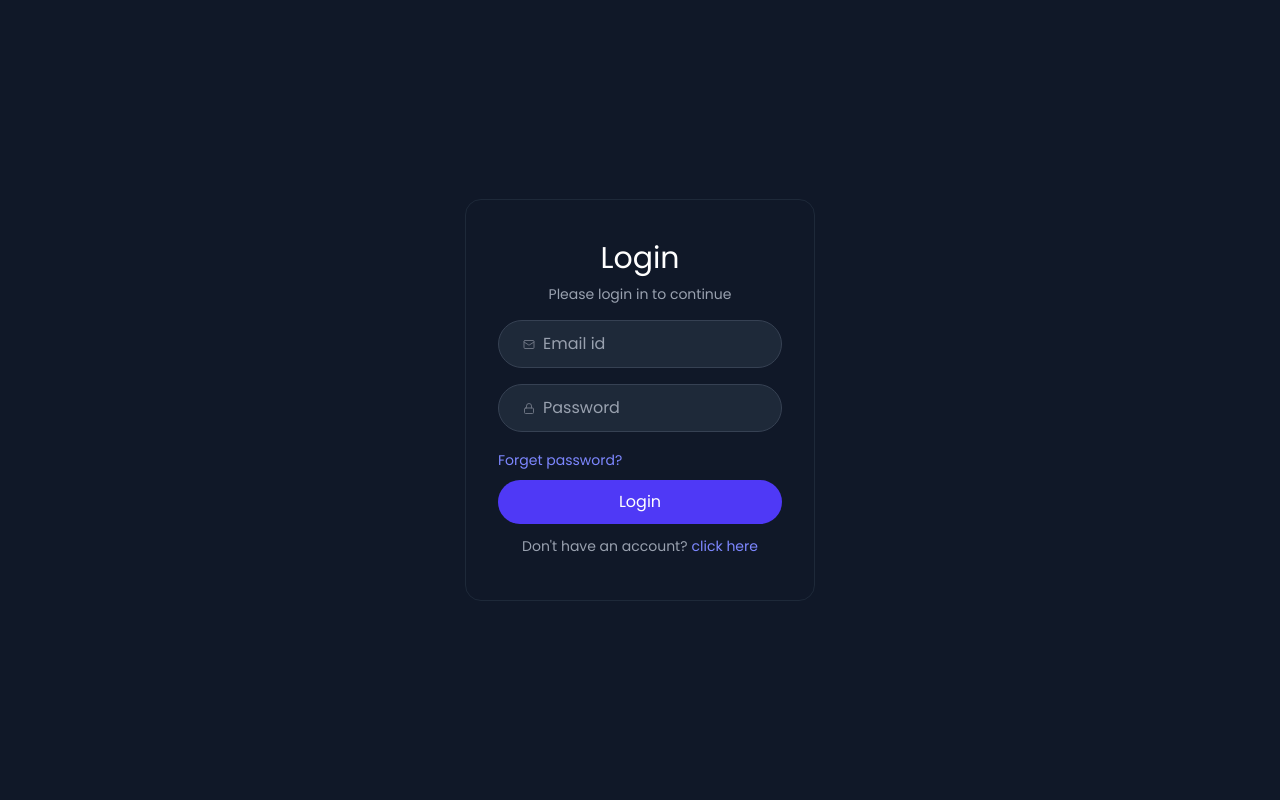
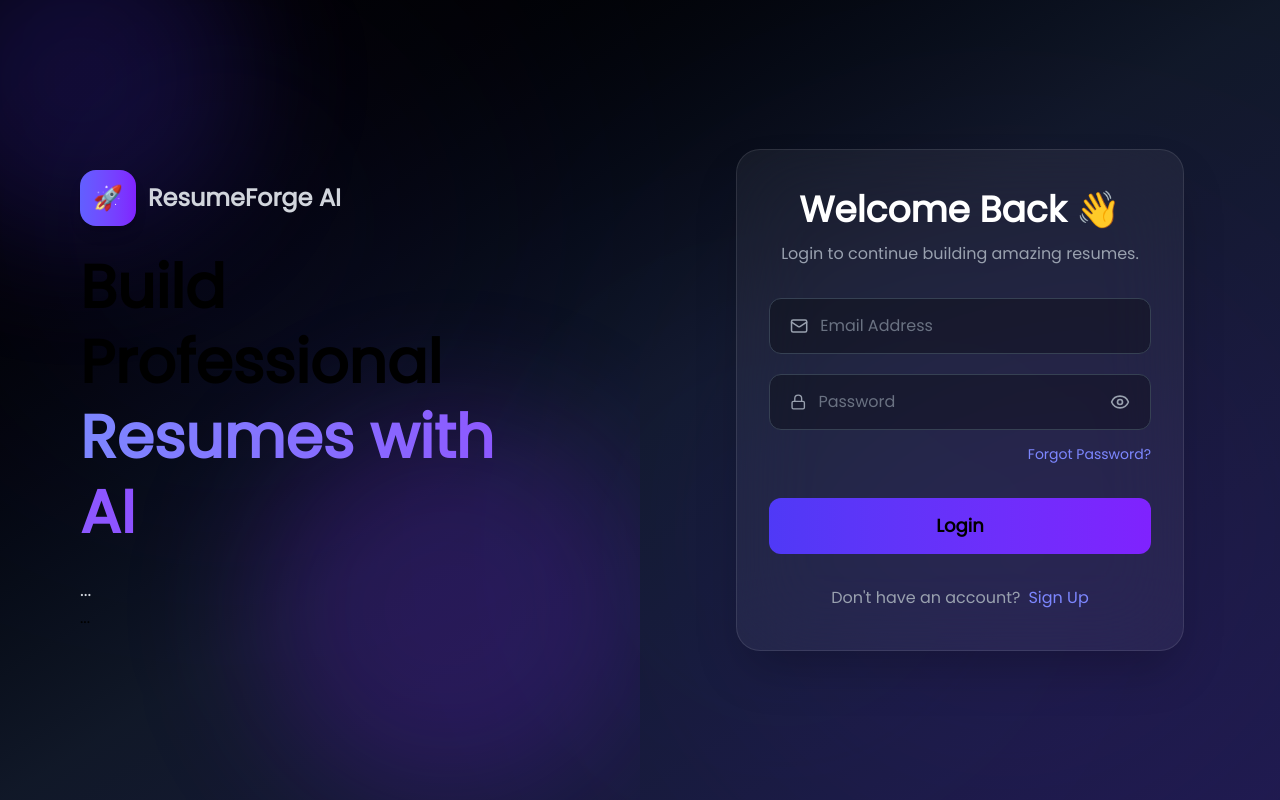
Before and after one commit to ayush6386570344/resumebuilder, a React (Vite) app in the folder client/: page /app in a window 1280 px wide. Built offline with nearby package versions, Linux system fonts and the light colour scheme.

Commit message:
Improve UI for hero, features, and login page

```diff
--- a/client/src/component/home/hero.jsx
+++ b/client/src/component/home/hero.jsx
@@ -1,79 +1,129 @@
+import React, { useState } from "react";
+import { Sparkles, CheckCircle, ArrowRight } from "lucide-react";
+import { useSelector } from "react-redux";
+import { useNavigate, Link } from "react-router-dom";
 
-
-import React, { useState } from "react";
-import { useSelector } from "react-redux";
-import { useNavigate } from "react-router-dom";
-import { Link } from "react-router-dom";
 const Hero = () => {
   const [isMenuOpen, setIsMenuOpen] = useState(false);
-  const navigate=useNavigate();
-  const {user}=useSelector(state=>state.auth)
+
+  const navigate = useNavigate();
+  const { user } = useSelector((state) => state.auth);
 
   return (
-    <div className="bg-black text-white min-h-screen relative overflow-hidden">
-      <nav className="flex items-center justify-between w-full py-4 px-6 md:px-16 lg:px-24 xl:px-32">
-        <h1 className="text-2xl font-bold">Resume builder</h1>
+    <div className="bg-black text-white min-h-screen overflow-hidden">
+      {/* Navbar */}
+      <nav className="flex items-center justify-between w-full py-5 px-6 md:px-16 lg:px-24">
+        <h1 className="text-3xl font-bold text-indigo-400">
+          ResumeForge AI
+        </h1>
 
-        <div className="hidden md:flex items-center gap-8">
-          <a href="/">Home</a>
-          <a href="/products">Products</a>
-          <a href="/stories">Stories</a>
-          <a href="/pricing">Pricing</a>
-        </div>
-
-        <button hidden={user} onClick={()=>navigate('/app?state=login')}  className="hidden md:block px-6 py-2.5 bg-indigo-600 rounded-full">
+        {!user ? (
+          <button
+            onClick={() => navigate("/app?state=login")}
+            className="hidden md:block px-7 py-2.5 bg-indigo-600 hover:bg-indigo-700 rounded-full transition"
+          >
             Login
           </button>
-        <Link to='/app' className='hidden md:block px-8 py-2 bg-green-500 hover:bg-green-700 active:scale-95 transition-all rounded-full text-white' hidden={!user} > Dashboard</Link>
+        ) : (
+          <Link
+            to="/app"
+            className="hidden md:block px-7 py-2.5 bg-green-500 hover:bg-green-600 rounded-full transition"
+          >
+            Dashboard
+          </Link>
+        )}
 
         <button
-          className="md:hidden"
+          className="md:hidden text-3xl"
           onClick={() => setIsMenuOpen(true)}
         >
           ☰
         </button>
       </nav>
 
+      {/* Mobile Menu */}
       {isMenuOpen && (
-        <div className="fixed inset-0 bg-black z-50 flex flex-col items-center justify-center gap-8">
-          <a href="/">Home</a>
-          <a href="/products">Products</a>
-          <a href="/stories">Stories</a>
-          <a href="/pricing">Pricing</a>
-
-          <button onClick={() => setIsMenuOpen(false)}>
+        <div className="fixed inset-0 bg-black z-50 flex flex-col items-center justify-center gap-8 text-xl">
+          <button
+            onClick={() => setIsMenuOpen(false)}
+            className="absolute top-8 right-8 text-3xl"
+          >
             ✕
           </button>
         </div>
       )}
 
-      {/* Hero Section */}
-      <section className="flex flex-col md:flex-row items-center justify-between px-6 md:px-16 lg:px-24 py-20">
-        <div>
-          <h1 className="text-5xl md:text-6xl font-bold">
-            Intelligent AI tools built to help.
+      {/* Hero */}
+      <section className="max-w-7xl mx-auto px-6 md:px-16 py-20 flex flex-col-reverse lg:flex-row items-center justify-between gap-16">
+
+        {/* Left */}
+        <div className="max-w-xl">
+
+          <div className="inline-flex items-center gap-2 px-4 py-2 rounded-full bg-zinc-900 border border-zinc-700 mb-6">
+            <Sparkles className="w-4 h-4 text-indigo-400" />
+            <span className="text-sm text-gray-300">
+              AI Powered Resume Builder
+            </span>
+          </div>
+
+          <h1 className="text-5xl lg:text-6xl font-extrabold leading-tight">
+            Build an <span className="text-indigo-500">ATS-Friendly</span>{" "}
+            Resume in Minutes
           </h1>
 
-          <p className="mt-4 text-gray-300 max-w-lg">
-            Create,edit and download professional resumes with AI-powered assistance.
+          <p className="text-gray-400 mt-6 text-lg leading-8">
+            ResumeForge AI helps you create professional resumes using
+            Google Gemini AI, modern templates, live preview,
+            image upload, and one-click PDF download.
           </p>
 
-          <div className="flex gap-4 mt-8">
-            <button onClick={()=>navigate('/app?state=register')} className="bg-indigo-600 px-7 py-3 rounded-md hidden={user}">
+          {/* Features */}
+          <div className="space-y-4 mt-8">
+
+            <div className="flex items-center gap-3">
+              <CheckCircle className="text-green-500 w-5 h-5" />
+              <span>AI-powered resume optimization</span>
+            </div>
+
+            <div className="flex items-center gap-3">
+              <CheckCircle className="text-green-500 w-5 h-5" />
+              <span>ATS-friendly resume templates</span>
+            </div>
+
+            <div className="flex items-center gap-3">
+              <CheckCircle className="text-green-500 w-5 h-5" />
+              <span>Real-time preview & cloud storage</span>
+            </div>
+
+          </div>
+
+          {/* Buttons */}
+          <div className="flex gap-4 mt-10">
+
+            {!user && (
+              <button
+                onClick={() => navigate("/app?state=register")}
+                className="flex items-center gap-2 bg-indigo-600 hover:bg-indigo-700 px-7 py-3 rounded-lg font-medium transition"
+              >
                 Get Started
+                <ArrowRight size={18} />
               </button>
+            )}
 
-            <button className="border border-gray-500 px-6 py-3 rounded-md">
-              Watch Demo
-            </button>
+
+
           </div>
         </div>
 
+        {/* Right */}
+        <div className="flex justify-center">
           <img
             src="https://raw.githubusercontent.com/prebuiltui/prebuiltui/main/assets/hero/hero-section-showcase-4.png"
-          alt="hero"
-          className="max-w-md mt-10 md:mt-0"
+            alt="Resume Builder"
+            className="max-w-lg w-full drop-shadow-2xl"
           />
+        </div>
+
       </section>
     </div>
   );
--- a/client/src/pages/login.jsx
+++ b/client/src/pages/login.jsx
@@ -1,5 +1,90 @@
+// import React from 'react'
+// import {Lock, Mail, User2Icon} from "lucide-react";
+// import api from '../config/api';
+// import { useDispatch } from 'react-redux';
+// import { login } from '../app/features/authslice';
+// import toast from 'react-hot-toast';
+// const   Login = () => {
+//     console.log("i am in  login page");
+//   const query=new URLSearchParams(window.location.search)
+//   const urlState=query.get('state')
+//   const [state, setState] = React.useState(urlState|| "login")
+//     const [formData, setFormData] = React.useState({
+//         name: '',
+//         email: '',
+//         password: ''
+//     })
+//     const dispatch=useDispatch();
+//     const handleSubmit = async(e) => {
+//         e.preventDefault()
+//         try{
+//             const {data}=await api.post(`/api/users/${state}`,formData)
+//             dispatch(login(data));
+//             localStorage.setItem('token',data.token);
+//             toast.success(data.message)
+//         }
+
+//         catch(error){
+
+//             toast(error?.response?.data?.message || error.message)
+//         }
+//     }
+//     const handleChange = (e) => {
+//         const { name, value } = e.target
+//         setFormData(prev => ({ ...prev, [name]: value }))
+//     }
+//   return (
+//     <div className="flex items-center justify-center min-h-screen bg-gray-900">
+//        <form
+//             onSubmit={handleSubmit}
+//             className="sm:w-87.5 w-full text-center bg-gray-900 border border-gray-800 rounded-2xl px-8">
+//             <h1 className="text-white text-3xl mt-10 font-medium">
+//                 {state === "login" ? "Login" : "Sign up"}
+//             </h1>
+
+//             <p className="text-gray-400 text-sm mt-2">Please {state} in to continue</p>
+
+//             {state !== "login" && (
+//                 <div className="flex items-center mt-6 w-full bg-gray-800 border border-gray-700 h-12 rounded-full overflow-hidden pl-6 gap-2 ">
+//                   <User2Icon size={16} color='687280'/>
+//                     <input type="text" name="name" placeholder="Name" className="w-full bg-transparent text-white placeholder-gray-400 border-none outline-none " value={formData.name} onChange={handleChange} required />
+//                 </div>
+//             )}
+
+//             <div className="flex items-center w-full mt-4 bg-gray-800 border border-gray-700 h-12 rounded-full overflow-hidden pl-6 gap-2 ">
+//                 <Mail size={13} color='#6B7280'/>
+//                 <input type="email" name="email" placeholder="Email id" className="w-full bg-transparent text-white placeholder-gray-400 border-none outline-none " value={formData.email} onChange={handleChange} required />
+//             </div>
+
+//             <div className=" flex items-center mt-4 w-full bg-gray-800 border border-gray-700 h-12 rounded-full overflow-hidden pl-6 gap-2 ">
+//               <Lock size={13} color='#6B7280'/>
+//                 <input type="password" name="password" placeholder="Password" className="w-full bg-transparent text-white placeholder-gray-400 border-none outline-none" value={formData.password} onChange={handleChange} required />
+//             </div>
+
+//             <div className="mt-4 text-left">
+//                 <button className="text-sm text-indigo-400 hover:underline">
+//                     Forget password?
+//                 </button>
+//             </div>
+
+//             <button type="submit" className="mt-2 w-full h-11 rounded-full text-white bg-indigo-600 hover:bg-indigo-500 transition " >
+//                 {state === "login" ? "Login" : "Sign up"}
+//             </button>
+
+//             <p onClick={() => setState(prev => prev === "login" ? "register" : "login") } className="text-gray-400 text-sm mt-3 mb-11 cursor-pointer" >
+//                 {state === "login" ? "Don't have an account?" : "Already have an account?"}
+//                 <span className="text-indigo-400 hover:underline ml-1">click here</span>
+//             </p>
+//         </form>
+//     </div>
+//   )
+// }
+
+// export default  Login
+
+
 import React from 'react'
-import {Lock, Mail, User2Icon} from "lucide-react";
+import { Lock, Mail, User2Icon, Eye, EyeOff } from "lucide-react";
 import api from '../config/api';
 import { useDispatch } from 'react-redux';
 import { login } from '../app/features/authslice';
@@ -9,6 +94,7 @@ const   Login = () => {
   const query=new URLSearchParams(window.location.search)
   const urlState=query.get('state')
   const [state, setState] = React.useState(urlState|| "login")
+  const [showPassword, setShowPassword] = React.useState(false);
     const [formData, setFormData] = React.useState({
         name: '',
         email: '',
@@ -34,50 +120,182 @@ const   Login = () => {
         setFormData(prev => ({ ...prev, [name]: value }))
     }
   return (
-    <div className="flex items-center justify-center min-h-screen bg-gray-900">
+  <div className="min-h-screen bg-gradient-to-br from-black via-gray-900 to-indigo-950 flex">
+
+<div className="absolute top-20 left-20 h-72 w-72 bg-indigo-600 rounded-full blur-[160px] opacity-20"></div>
+
+<div className="absolute bottom-20 right-20 h-96 w-96 bg-violet-600 rounded-full blur-[180px] opacity-20"></div>
+
+<div className="absolute top-1/2 left-1/2 h-72 w-72 bg-blue-500 rounded-full blur-[150px] opacity-10"></div>
+
+    {/* Left Section */}
+    <div className="hidden lg:flex w-1/2 flex-col justify-center px-20 relative overflow-hidden">
+
+      <div className="absolute w-80 h-80 bg-indigo-600/20 rounded-full blur-3xl -top-20 -left-20"></div>
+      <div className="absolute w-96 h-96 bg-violet-600/20 rounded-full blur-3xl bottom-0 right-0"></div>
+
+     <div className="relative z-10">
+
+  <div className="flex items-center gap-3 mb-6">
+    <div className="w-14 h-14 rounded-2xl bg-gradient-to-r from-indigo-500 to-violet-600 flex items-center justify-center text-2xl shadow-lg">
+      🚀
+    </div>
+
+    <span className="text-2xl font-semibold text-gray-300">
+      ResumeForge AI
+    </span>
+  </div>
+
+  <h1 className="text-6xl font-extrabold leading-tight">
+    Build Professional
+    <br />
+
+    <span className="text-transparent bg-clip-text bg-gradient-to-r from-indigo-400 to-violet-500">
+      Resumes with AI
+    </span>
+  </h1>
+
+  <p className="mt-6 text-gray-300 text-lg leading-8 max-w-xl">
+    ...
+  </p>
+
+  ...
+</div>
+    </div>
+
+    {/* Right Section */}
+    <div className="w-full lg:w-1/2 flex items-center justify-center p-6">
+
     <form
   onSubmit={handleSubmit}
-            className="sm:w-87.5 w-full text-center bg-gray-900 border border-gray-800 rounded-2xl px-8">
-            <h1 className="text-white text-3xl mt-10 font-medium">
-                {state === "login" ? "Login" : "Sign up"}
-            </h1>
+  className="w-full max-w-md bg-white/5 backdrop-blur-2xl border border-white/10 rounded-3xl shadow-2xl px-8 py-10"
+>
+  <div className="text-center mb-8">
 
-            <p className="text-gray-400 text-sm mt-2">Please {state} in to continue</p>
+    <h2 className="text-4xl font-bold text-white">
+      {state === "login" ? "Welcome Back 👋" : "Create Account 🚀"}
+    </h2>
 
+    <p className="text-gray-400 mt-3">
+      {state === "login"
+        ? "Login to continue building amazing resumes."
+        : "Join ResumeForge AI and build your first resume."}
+    </p>
+
+  </div>
+
+  {/* Name */}
   {state !== "login" && (
-                <div className="flex items-center mt-6 w-full bg-gray-800 border border-gray-700 h-12 rounded-full overflow-hidden pl-6 gap-2 ">
-                  <User2Icon size={16} color='687280'/>
-                    <input type="text" name="name" placeholder="Name" className="w-full bg-transparent text-white placeholder-gray-400 border-none outline-none " value={formData.name} onChange={handleChange} required />
+    <div className="flex items-center gap-3 mt-5 px-5 h-14 rounded-xl bg-black/30 border border-gray-700 focus-within:border-indigo-500 transition">
+      <User2Icon size={20} className="text-gray-400" />
+
+      <input
+        type="text"
+        name="name"
+        placeholder="Full Name"
+        value={formData.name}
+        onChange={handleChange}
+        required
+        className="w-full bg-transparent outline-none text-white placeholder:text-gray-500"
+      />
     </div>
   )}
 
-            <div className="flex items-center w-full mt-4 bg-gray-800 border border-gray-700 h-12 rounded-full overflow-hidden pl-6 gap-2 ">
-                <Mail size={13} color='#6B7280'/>
-                <input type="email" name="email" placeholder="Email id" className="w-full bg-transparent text-white placeholder-gray-400 border-none outline-none " value={formData.email} onChange={handleChange} required />
+  {/* Email */}
+
+  <div className="flex items-center gap-3 mt-5 px-5 h-14 rounded-xl bg-black/30 border border-gray-700 focus-within:border-indigo-500 transition">
+
+    <Mail size={20} className="text-gray-400" />
+
+    <input
+      type="email"
+      name="email"
+      placeholder="Email Address"
+      value={formData.email}
+      onChange={handleChange}
+      required
+      className="w-full bg-transparent outline-none text-white placeholder:text-gray-500"
+    />
+
   </div>
 
-            <div className=" flex items-center mt-4 w-full bg-gray-800 border border-gray-700 h-12 rounded-full overflow-hidden pl-6 gap-2 ">
-              <Lock size={13} color='#6B7280'/>
-                <input type="password" name="password" placeholder="Password" className="w-full bg-transparent text-white placeholder-gray-400 border-none outline-none" value={formData.password} onChange={handleChange} required />
+  {/* Password */}
+
+ <div className="flex items-center gap-3 mt-5 px-5 h-14 rounded-xl bg-black/30 border border-gray-700 focus-within:border-indigo-500 transition">
+
+  <Lock size={20} className="text-gray-400" />
+
+  <input
+    type={showPassword ? "text" : "password"}
+    name="password"
+    placeholder="Password"
+    value={formData.password}
+    onChange={handleChange}
+    required
+    className="w-full bg-transparent outline-none text-white placeholder:text-gray-500"
+  />
+
+  <button
+    type="button"
+    onClick={() => setShowPassword(!showPassword)}
+    className="text-gray-400 hover:text-white transition"
+  >
+    {showPassword ? (
+      <EyeOff size={20} />
+    ) : (
+      <Eye size={20} />
+    )}
+  </button>
+
 </div>
 
-            <div className="mt-4 text-left">
-                <button className="text-sm text-indigo-400 hover:underline">
-                    Forget password?
+  {state === "login" && (
+    <div className="text-right mt-3">
+
+      <button
+        type="button"
+        className="text-sm text-indigo-400 hover:text-indigo-300 transition"
+      >
+        Forgot Password?
       </button>
+
+    </div>
+  )}
+
+  <button
+    type="submit"
+    className="mt-8 w-full h-14 rounded-xl bg-gradient-to-r from-indigo-600 to-violet-600 hover:scale-[1.02] hover:shadow-xl hover:shadow-indigo-500/30 transition-all font-semibold text-lg"
+  >
+    {state === "login" ? "Login" : "Create Account"}
+  </button>
+
+  <div className="mt-8 text-center">
+
+    <span className="text-gray-400">
+      {state === "login"
+        ? "Don't have an account?"
+        : "Already have an account?"}
+    </span>
+
+    <button
+      type="button"
+      onClick={() =>
+        setState((prev) =>
+          prev === "login" ? "register" : "login"
+        )
+      }
+      className="ml-2 text-indigo-400 hover:text-indigo-300 font-medium"
+    >
+      {state === "login" ? "Sign Up" : "Login"}
+    </button>
+
+  </div>
+</form>
+
     </div>
 
-            <button type="submit" className="mt-2 w-full h-11 rounded-full text-white bg-indigo-600 hover:bg-indigo-500 transition " >
-                {state === "login" ? "Login" : "Sign up"}
-            </button>
-
-            <p onClick={() => setState(prev => prev === "login" ? "register" : "login") } className="text-gray-400 text-sm mt-3 mb-11 cursor-pointer" >
-                {state === "login" ? "Don't have an account?" : "Already have an account?"}
-                <span className="text-indigo-400 hover:underline ml-1">click here</span>
-            </p>
-        </form>
   </div>
-  )
+);
 }
 
 export default  Login
```
Also changed, not shown: client/src/component/home/features.jsx (+72 -23 lines). Lines whose indentation alone changed are shown as unchanged.
